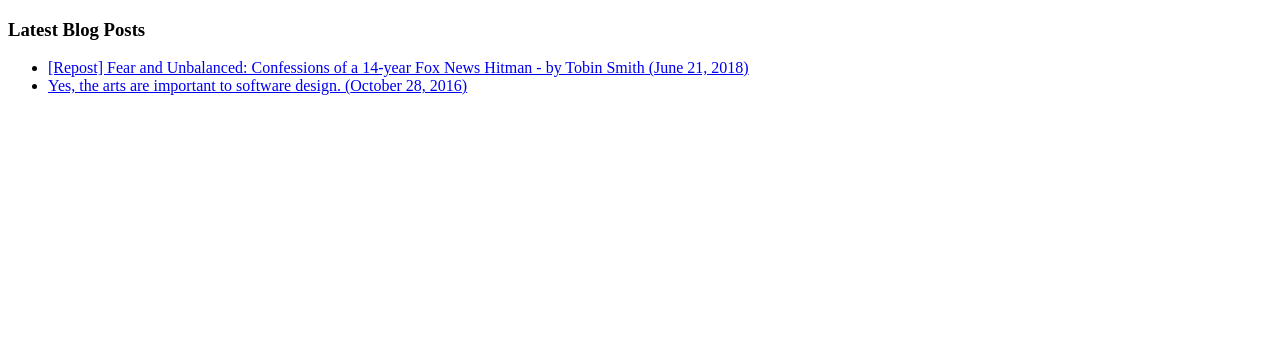
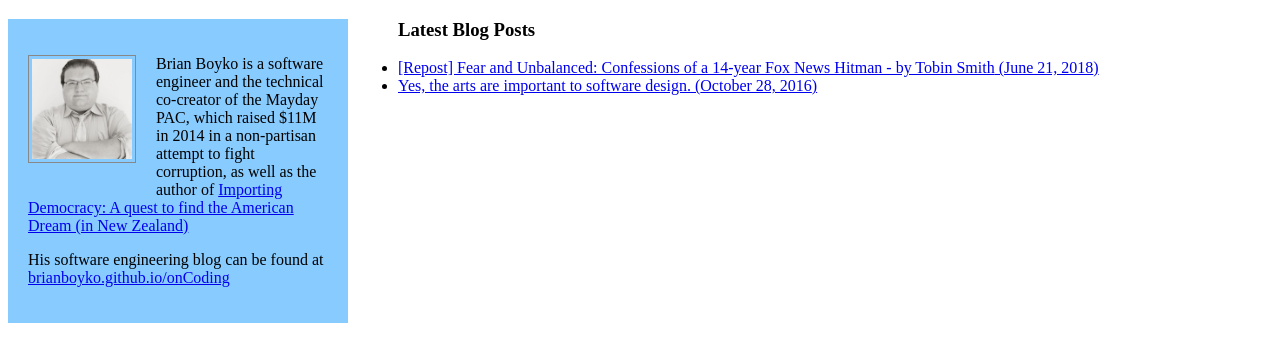
Before and after one commit to brianboyko/onPolitics, a Gatsby site: page / in a window 1280 px wide. Built offline with nearby package versions, Linux system fonts and the light colour scheme; Gatsby itself is replaced by a stand-in of ours.

Commit message:
Added bio

```diff
--- a/gatsby-config.js
+++ b/gatsby-config.js
@@ -4,7 +4,7 @@ module.exports = {
     title: 'Brian Boyko (On Politics)',
     description:
       'Political blog of Brian Boyko, software engineer and anti-corruption reformer',
-    siteUrl: 'https://brianboyko.github.io/onPolitics',
+    siteUrl: 'https://brianboyko.github.io/onPolitics/',
   },
   plugins: [
     'gatsby-transformer-remark',
--- a/src/components/BlogPostList.sass
+++ b/src/components/BlogPostList.sass
@@ -1,2 +1,3 @@
 .blog-post-list
+  font-family: "Sorts Mill Gowdy"
   &__item
--- /dev/null
+++ b/src/components/BriefBio.js
@@ -0,0 +1,24 @@
+import React from 'react'
+import get from 'lodash/get'
+import './BriefBio.sass'
+import boykoJPG from './img/boyko.jpg'
+
+export const BriefBio = props => (
+  <div className="bio">
+    <div>
+      <img src={boykoJPG} />
+      <p>
+        Brian Boyko is a software engineer and the technical co-creator of the
+        Mayday PAC, which raised $11M in 2014 in a non-partisan attempt to fight
+        corruption, as well as the author of{' '}
+        <a href="https://www.amazon.com/Importing-Democracy-Brian-Boyko-ebook/dp/B00G8TC4HY">
+          Importing Democracy: A quest to find the American Dream (in New
+          Zealand)
+        </a>
+      </p>
+      <p>His software engineering blog can be found at <a href="https://brianboyko.github.io/onCoding">brianboyko.github.io/onCoding</a></p>
+    </div>
+  </div>
+)
+
+export default BriefBio
--- /dev/null
+++ b/src/components/BriefBio.sass
@@ -0,0 +1,15 @@
+.bio
+  float: left
+  width: 300px
+  margin: 0px 50px 20px 0px
+  padding: 20px
+  background-color: #88ccff
+  font-family: "Sorts Mill Gowdy"
+  font-size: 16px
+
+.bio img
+  width: 100px
+  float: left
+  padding: 3px
+  border: 1px solid #888888
+  margin: 0px 20px 20px 0px
--- a/src/pages/index.js
+++ b/src/pages/index.js
@@ -1,13 +1,11 @@
 import React from 'react'
 import Link from 'gatsby-link'
 import BlogPostList from '../components/BlogPostList'
+import BriefBio from '../components/BriefBio'
 
 const IndexPage = props => (
   <div>
-    {/*<h1>Hi people</h1>
-    <p>Welcome to your new Gatsby site.</p>
-    <p>Now go build something great.</p>
-    <Link to="/page-2/">Go to page 2</Link>*/}
+    <BriefBio />
     <BlogPostList
       {...props}
       styles={{
```
Also changed, not shown: src/components/img/boyko.jpg (added).
